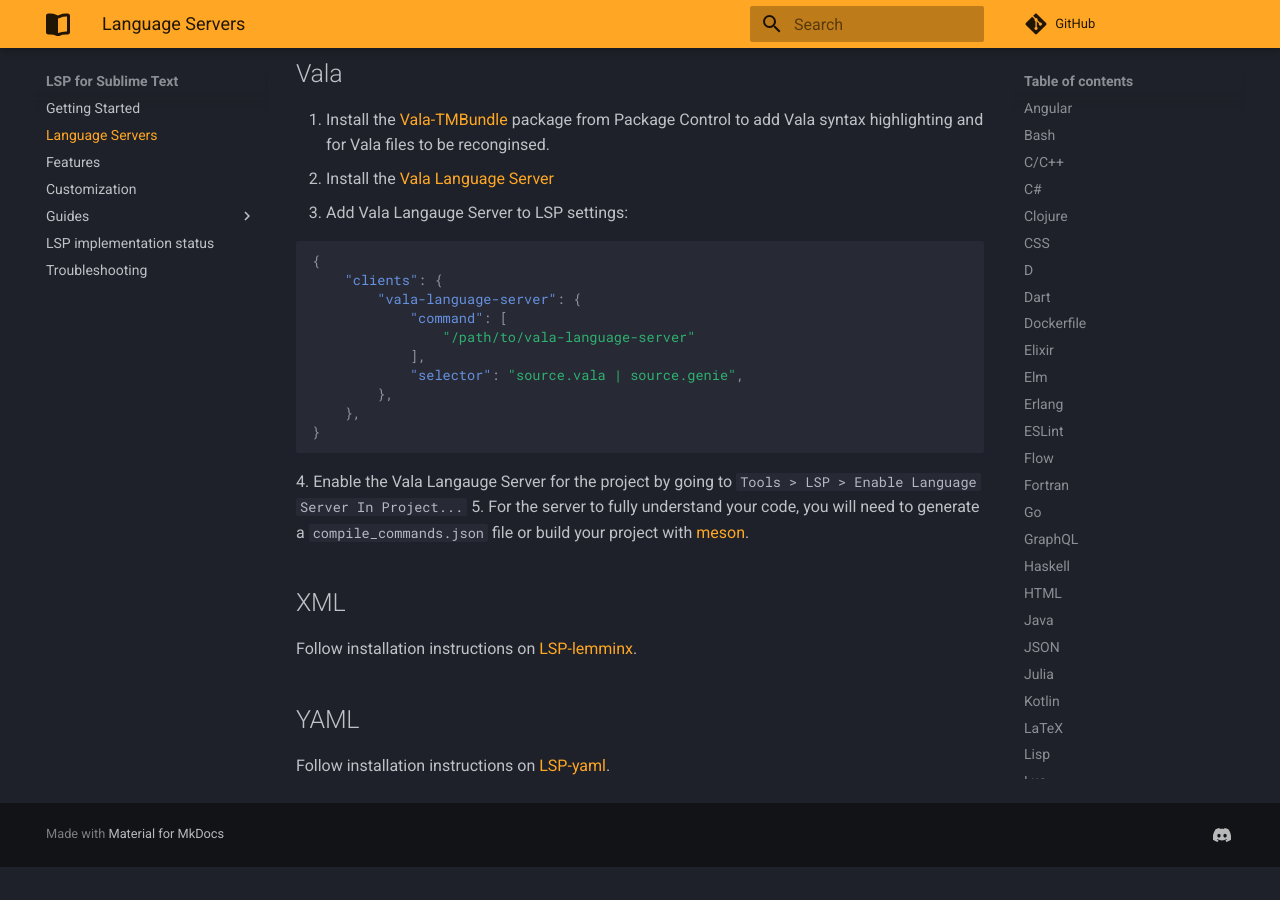
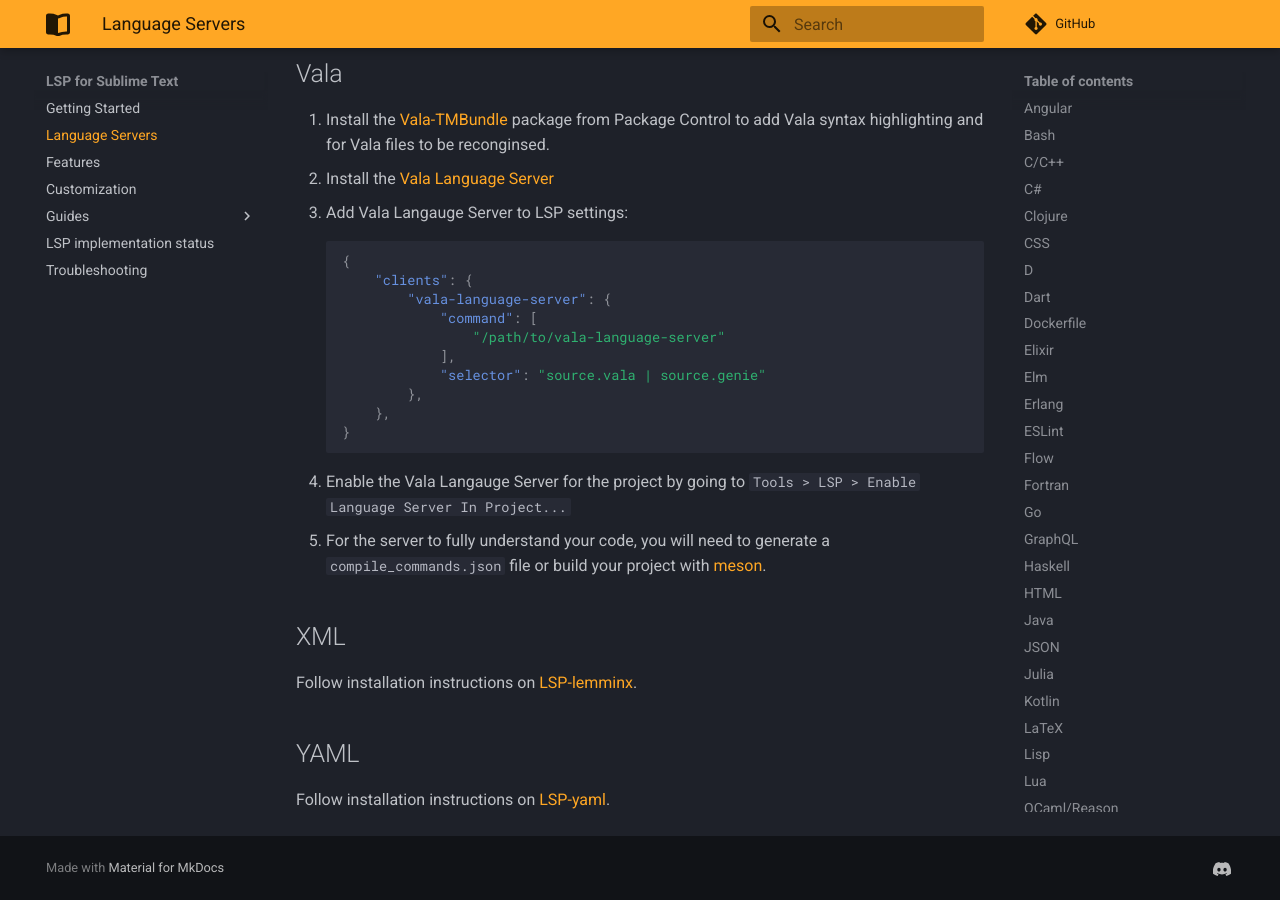
Before and after one commit to sublimelsp/LSP, an MkDocs documentation site: the page built from docs/src/language_servers.md, in a window 1280 px wide and 900 px high, scrolled down 13268 px. Built offline with MkDocs 1.6.1 and Material for MkDocs 9.7.7, drawn with Linux system fonts in a browser that asks for light colours; comment, search, counter and statistics services are not loaded; before the commit the page ends 14135 px from its top, so only the background shows below that.

Commit message:
Implemented feedback
- Now indented with spaces
- There's a line between the language title and the instructions

````diff
--- a/docs/src/language_servers.md
+++ b/docs/src/language_servers.md
@@ -541,22 +541,24 @@
 Follow installation instructions on [LSP-vue](https://github.com/sublimelsp/LSP-vue).
 
 ## Vala
+
 1. Install the [Vala-TMBundle](https://packagecontrol.io/packages/Vala-TMBundle) package from Package Control to add Vala syntax highlighting and for Vala files to be reconginsed.
 2. Install the [Vala Language Server](https://github.com/Prince781/vala-language-server)
 3. Add Vala Langauge Server to LSP settings:
 
-```json
-{
-	"clients": {
-		"vala-language-server": {
-			"command": [
-				"/path/to/vala-language-server"
-			],
-			"selector": "source.vala | source.genie",
-		},
-	},
-}
-```
+    ```json
+    {
+        "clients": {
+            "vala-language-server": {
+                "command": [
+                    "/path/to/vala-language-server"
+                ],
+                "selector": "source.vala | source.genie"
+            },
+        },
+    }
+    ```
+
 4. Enable the Vala Langauge Server for the project by going to `Tools > LSP > Enable Language Server In Project...`
 5. For the server to fully understand your code, you will need to generate a `compile_commands.json` file or build your project with [meson](https://mesonbuild.com/).
 
````
